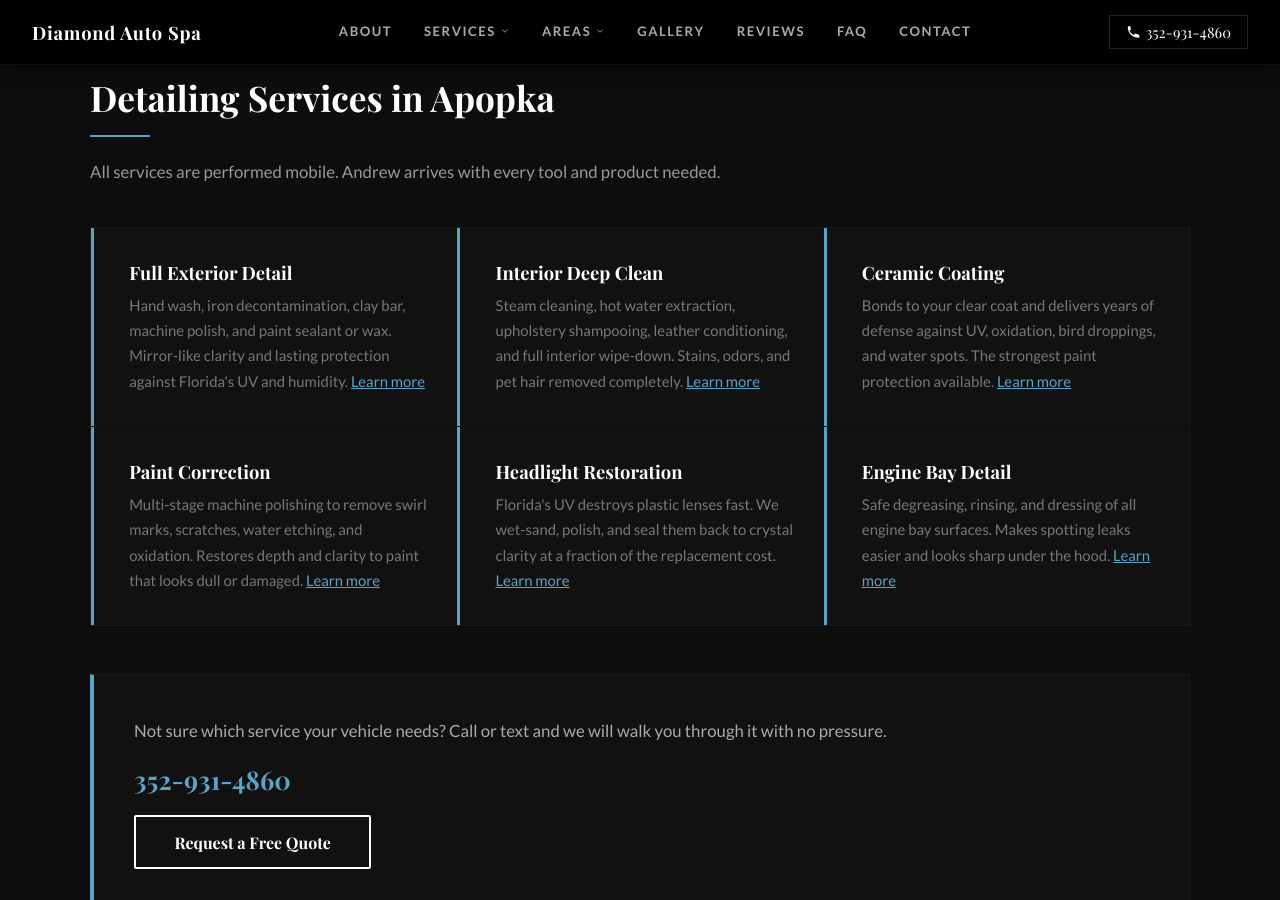
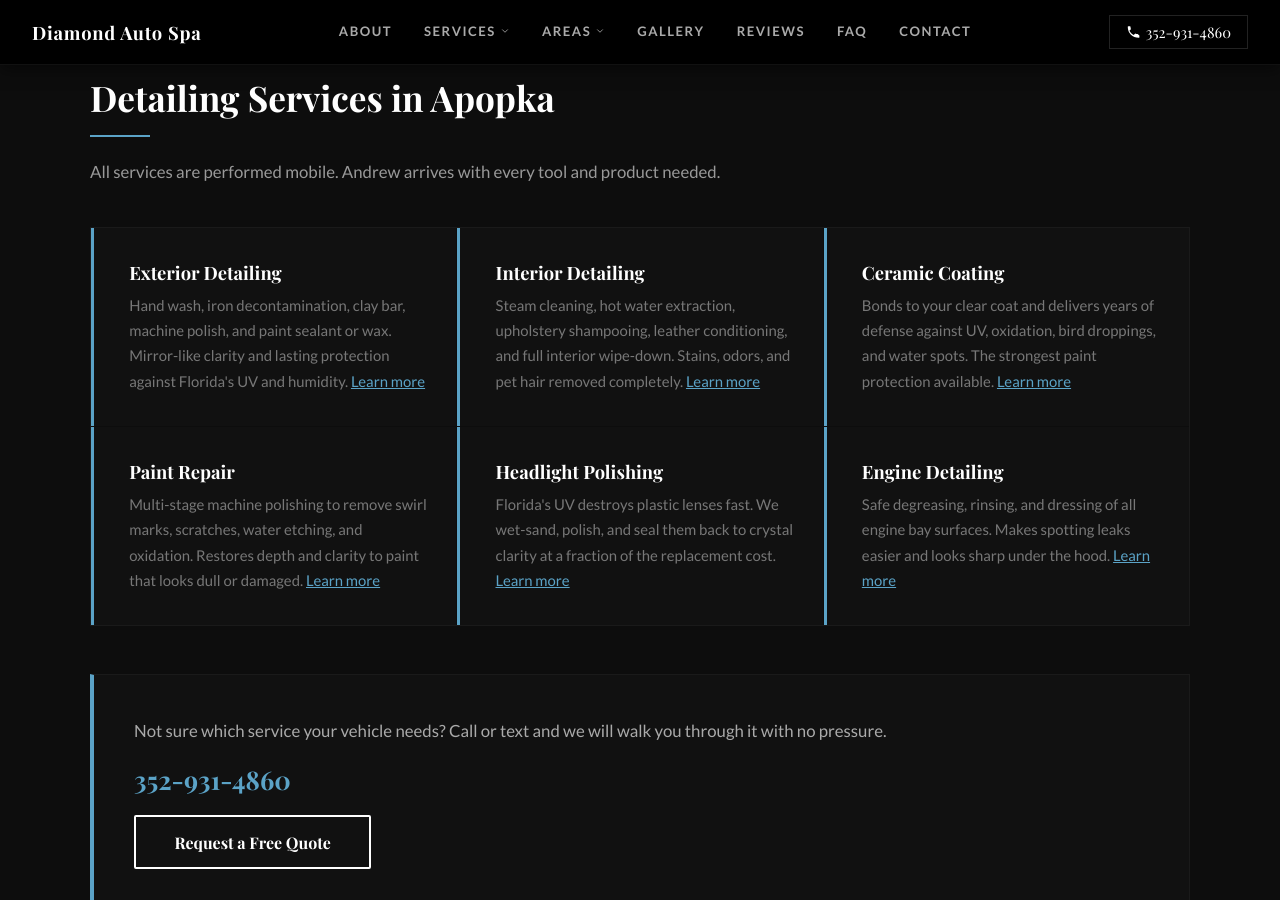
Before and after one commit to JamesBrownR/Diamond-Auto-Spa-Detailing, a Jekyll site: the page built from service-area/apopka-fl/index.html, in a window 1280 px wide and 900 px high, scrolled down 1516 px. Built offline with Jekyll 4.4.1, drawn with Linux system fonts in a browser that asks for light colours; some web fonts are replaced.

Commit message:
Update index.html

```diff
--- a/service-area/apopka-fl/index.html
+++ b/service-area/apopka-fl/index.html
@@ -136,11 +136,11 @@
         <p>All services are performed mobile. Andrew arrives with every tool and product needed.</p>
         <div class="services-grid-area">
             <div class="service-card-area">
-                <h3><a href="/service-area/apopka-fl/exterior-detailing/" style="color:#fff;text-decoration:none;">Full Exterior Detail</a></h3>
+                <h3><a href="/service-area/apopka-fl/exterior-detailing/" style="color:#fff;text-decoration:none;">Exterior Detailing</a></h3>
                 <p>Hand wash, iron decontamination, clay bar, machine polish, and paint sealant or wax. Mirror-like clarity and lasting protection against Florida's UV and humidity. <a href="/service-area/apopka-fl/exterior-detailing/" style="color:#5BA3C7;">Learn more</a></p>
             </div>
             <div class="service-card-area">
-                <h3><a href="/service-area/apopka-fl/interior-detailing/" style="color:#fff;text-decoration:none;">Interior Deep Clean</a></h3>
+                <h3><a href="/service-area/apopka-fl/interior-detailing/" style="color:#fff;text-decoration:none;">Interior Detailing</a></h3>
                 <p>Steam cleaning, hot water extraction, upholstery shampooing, leather conditioning, and full interior wipe-down. Stains, odors, and pet hair removed completely. <a href="/service-area/apopka-fl/interior-detailing/" style="color:#5BA3C7;">Learn more</a></p>
             </div>
             <div class="service-card-area">
@@ -148,15 +148,15 @@
                 <p>Bonds to your clear coat and delivers years of defense against UV, oxidation, bird droppings, and water spots. The strongest paint protection available. <a href="/service-area/apopka-fl/ceramic-coating/" style="color:#5BA3C7;">Learn more</a></p>
             </div>
             <div class="service-card-area">
-                <h3><a href="/service-area/apopka-fl/paint-repair/" style="color:#fff;text-decoration:none;">Paint Correction</a></h3>
+                <h3><a href="/service-area/apopka-fl/paint-repair/" style="color:#fff;text-decoration:none;">Paint Repair</a></h3>
                 <p>Multi-stage machine polishing to remove swirl marks, scratches, water etching, and oxidation. Restores depth and clarity to paint that looks dull or damaged. <a href="/service-area/apopka-fl/paint-repair/" style="color:#5BA3C7;">Learn more</a></p>
             </div>
             <div class="service-card-area">
-                <h3><a href="/service-area/apopka-fl/headlight-polishing/" style="color:#fff;text-decoration:none;">Headlight Restoration</a></h3>
+                <h3><a href="/service-area/apopka-fl/headlight-polishing/" style="color:#fff;text-decoration:none;">Headlight Polishing</a></h3>
                 <p>Florida's UV destroys plastic lenses fast. We wet-sand, polish, and seal them back to crystal clarity at a fraction of the replacement cost. <a href="/service-area/apopka-fl/headlight-polishing/" style="color:#5BA3C7;">Learn more</a></p>
             </div>
             <div class="service-card-area">
-                <h3><a href="/service-area/apopka-fl/engine-detailing/" style="color:#fff;text-decoration:none;">Engine Bay Detail</a></h3>
+                <h3><a href="/service-area/apopka-fl/engine-detailing/" style="color:#fff;text-decoration:none;">Engine Detailing</a></h3>
                 <p>Safe degreasing, rinsing, and dressing of all engine bay surfaces. Makes spotting leaks easier and looks sharp under the hood. <a href="/service-area/apopka-fl/engine-detailing/" style="color:#5BA3C7;">Learn more</a></p>
             </div>
         </div>
```
